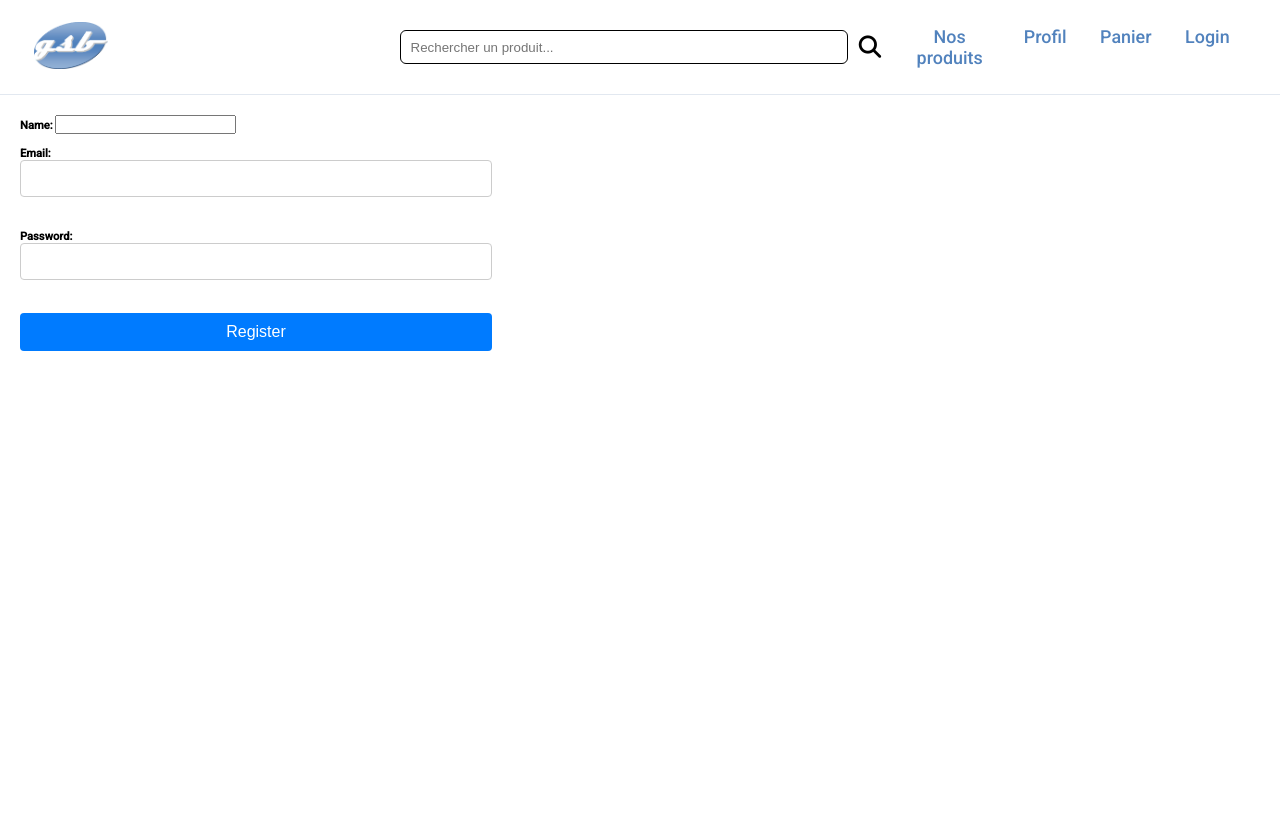
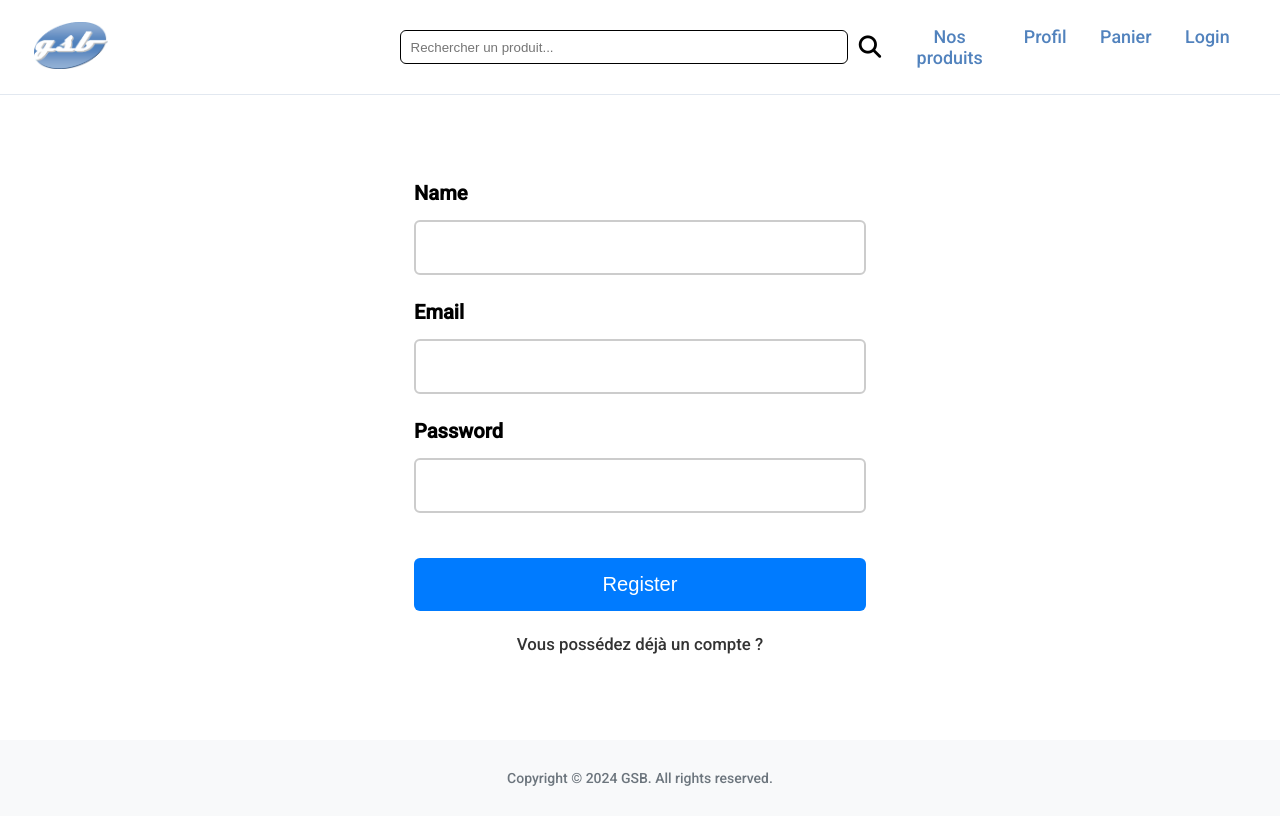
Before and after one commit to fluffy1211/GSB-FrontWeb, a PHP site: page /html/register.html in a window 1280 px wide. Run offline with PHP 8.4, Linux system fonts and the light colour scheme; some libraries are stand-ins or nearby versions.

Commit message:
footer loading in html files

```diff
--- a/css/style.css
+++ b/css/style.css
@@ -322,8 +320,88 @@ img {
     justify-content: center;
 }
 
-/* RESPONSIVE DESKTOP */
+/* Form styles for both login and register */
+#login-form,
+#register-form {
+    margin: 5rem auto;
+    width: 90%;
+    min-width: 400px;
+    padding: 30px;
+}
 
+form {
+    align-items: center;
+    padding: 50px;
+    width: 100%;
+    box-sizing: border-box;
+}
+
+label {
+    margin-bottom: 15px;
+    font-weight: bold;
+    display: block;
+    font-size: 1.8rem;
+}
+
+/* Input styles for all form fields */
+input[type="email"],
+input[type="password"],
+input[type="username"]
+ {
+    width: 100%;
+    padding: 15px;
+    margin-bottom: 25px;
+    border: 2px solid #ccc;
+    border-radius: 6px;
+    box-sizing: border-box;
+    font-size: 1.6rem;
+}
+
+/* Button styles */
+button[type="submit"] {
+    width: 100%;
+    padding: 15px;
+    background-color: #007BFF;
+    border: none;
+    border-radius: 6px;
+    color: white;
+    font-size: 1.8rem;
+    cursor: pointer;
+    margin-top: 20px;
+}
+
+button[type="submit"]:hover {
+    background-color: #0056b3;
+}
+
+/* Account link styles */
+#noAccount,
+.account-link {
+    display: block;
+    text-align: center;
+    margin-top: 2rem;
+    font-size: 1.5rem;
+    text-decoration: none;
+    color: #333;
+}
+
+#noAccount:hover,
+.account-link:hover {
+    color: var(--primary-color);
+    cursor: pointer;
+    transition: 0.3s;
+}
+
+a[type="register"] {
+    color: #007BFF;
+    text-decoration: none;
+}
+
+a[type="register"]:hover {
+    text-decoration: underline;
+}
+
+/* DESKTOP STYLES */
 @media only screen and (min-width: 768px) {
     .navbar {
         padding: 2rem 3rem;
@@ -357,72 +432,21 @@ img {
     .logo {
         width: 7%;
     }
-}
 
+    .card {
+        flex: 1 1 calc(25% - 2rem);
+        max-width: 270px;
+        max-height: 420px;
+    }
 
-
-@media only screen and (max-width: 768px) {
-    .card {
-        flex: 1 1 100%; /* 1 card per row on mobile */
+    #login-form,
+    #register-form {
+        width: 40%;
+        min-width: 400px;
     }
 }
 
-
-/*login*/
-
-form {
-   align-items: center;
-    padding: 20px;
-    max-width: 40%;
-    box-sizing: border-box;
-}
-
-label {
-
-    margin-bottom: 8px;
-    font-weight: bold;
-}
-
-input[type="email"],
-input[type="password"] {
-    width: 100%;
-    padding: 10px;
-    margin-bottom: 20px;
-    border: 1px solid #ccc;
-    border-radius: 4px;
-    box-sizing: border-box;
-}
-
-button[type="submit"] {
-    width: 100%;
-    padding: 10px;
-    background-color: #007BFF;
-    border: none;
-    border-radius: 4px;
-    color: white;
-    font-size: 16px;
-    cursor: pointer;
-}
-
-button[type="submit"]:hover {
-    background-color: #0056b3;
-}
-
-p {
-    text-align: center;
-    margin-top: 20px;
-}
-
-a[type="register"] {
-    color: #007BFF;
-    text-decoration: none;
-}
-
-a[type="register"]:hover {
-    text-decoration: underline;
-}
-
-@media (max-width: 600px) {
+@media only screen and (max-width: 600px) {
     form {
         padding: 15px;
     }
--- /dev/null
+++ b/html/footer.html
@@ -0,0 +1,21 @@
+<!DOCTYPE html>
+<html lang="en">
+<head>
+    <meta charset="UTF-8">
+    <meta name="viewport" content="width=device-width, initial-scale=1.0">
+    <title>GSB</title>
+    <link rel="icon" type="image/x-icon" href="assets/gsb-logo.png">
+    <link rel="stylesheet" href="../css/style.css">
+    <script src="../js/script.js" defer></script>
+    <!-- Font Awesome -->
+    <link rel="stylesheet" href="https://cdnjs.cloudflare.com/ajax/libs/font-awesome/6.6.0/css/all.min.css"
+        integrity="sha512-Kc323vGBEqzTmouAECnVceyQqyqdsSiqLQISBL29aUW4U/M7pSPA/gEUZQqv1cwx4OnYxTxve5UMg5GT6L4JJg=="
+        crossorigin="anonymous" referrerpolicy="no-referrer" />
+</head>
+<body>
+    <!-- FOOTER -->
+    <footer>
+        <p>Copyright &copy; 2024 GSB. All rights reserved.</p>
+    </footer>
+</body>
+</html>
--- a/html/header.html
+++ b/html/header.html
@@ -15,7 +15,7 @@
 <body>
     <header class="header">
         <nav class="navbar">
-            <a type="image" href="index.html"><img class="logo" src="../assets/gsb-logo.png" alt="logo-gsb" ></a>
+            <a type="image" href="index.html"><img class="logo" src="../assets/gsb-logo.png" alt="logo-gsb"></a>
             <div class="searchbar">
                 <input type="text" class="searchbar-input" placeholder="Rechercher un produit...">
                 <button class="searchbar-button">
--- a/html/register.html
+++ b/html/register.html
@@ -7,33 +7,32 @@
     <div id="header-placeholder"></div>
     <script src="../js/register.js" defer></script>
     <script>
-        // Charger le header
-        fetch("header.html")
-            .then(response => response.text())
-            .then(data => {
-                document.getElementById("header-placeholder").innerHTML = data;
-
-                // Inclure `script.js` après le chargement du header
+        Promise.all([
+            fetch("header.html").then(response => response.text()),
+            fetch("footer.html").then(response => response.text())
+        ]).then(([headerData, footerData]) => {
+            document.getElementById("header-placeholder").innerHTML = headerData;
+            document.getElementById("footer-placeholder").innerHTML = footerData;
             const script = document.createElement("script");
             script.src = "../js/script.js";
-
+            script.defer = true;
             document.body.appendChild(script);
-
         });
     </script>
 </head>
-<body class="register-page">
+<body>
+    <main>
         <form id="register-form">
-        <label for="name">Name:</label>
-        <input type="text" id="name" name="name" required><br><br>
-
-        <label for="email">Email:</label>
-        <input type="email" id="email" name="email" required><br><br>
-
-        <label for="password">Password:</label>
-        <input type="password" id="password" name="password" required><br><br>
-
+            <label for="name">Name</label>
+            <input type="username" id="name" name="name" required>
+            <label for="email">Email</label>
+            <input type="email" id="email" name="email" required>
+            <label for="password">Password</label>
+            <input type="password" id="password" name="password" required>
             <button type="submit">Register</button>
+            <a class="account-link" href="login.html">Vous possédez déjà un compte ?</a>
         </form>
+    </main>
+    <div id="footer-placeholder"></div>
 </body>
 </html>
--- a/js/script.js
+++ b/js/script.js
@@ -19,7 +19,7 @@ function closeMenu() {
 
 // SLIDER
 
-const slide = ["assets/medicaments_1.jpg", "assets/medicaments_2.jpg", "assets/medicaments_3.jpg", "assets/medicaments_4.jpg"];
+const slide = ["../assets/medicaments_1.jpg", "../assets/medicaments_2.jpg", "../assets/medicaments_3.jpg", "../assets/medicaments_4.jpg"];
 let numero = 0;
 
 
--- a/package.json
+++ b/package.json
@@ -4,7 +4,8 @@
   "description": "## Description du projet",
   "main": "script.js",
   "scripts": {
-    "test": "echo \"Error: no test specified\" && exit 1"
+    "test": "echo \"Error: no test specified\" && exit 1",
+    "start": "nodemon server.js"
   },
   "keywords": [],
   "author": "",
--- a/js/server.js
+++ b/server.js
@@ -6,7 +6,7 @@ require('dotenv').config();
 app.use(cors());
 app.use(express.json());
 
-const userRoute = require('../routes/userRoute.js');
+const userRoute = require('./routes/userRoute.js');
 
 app.use('/user', userRoute);
 
```
Also changed, not shown: other parts of css/style.css (+18 -23 lines), html/index.html (+14 -30 lines), html/login.html (+16 -17 lines). Lines whose indentation alone changed are shown as unchanged.
